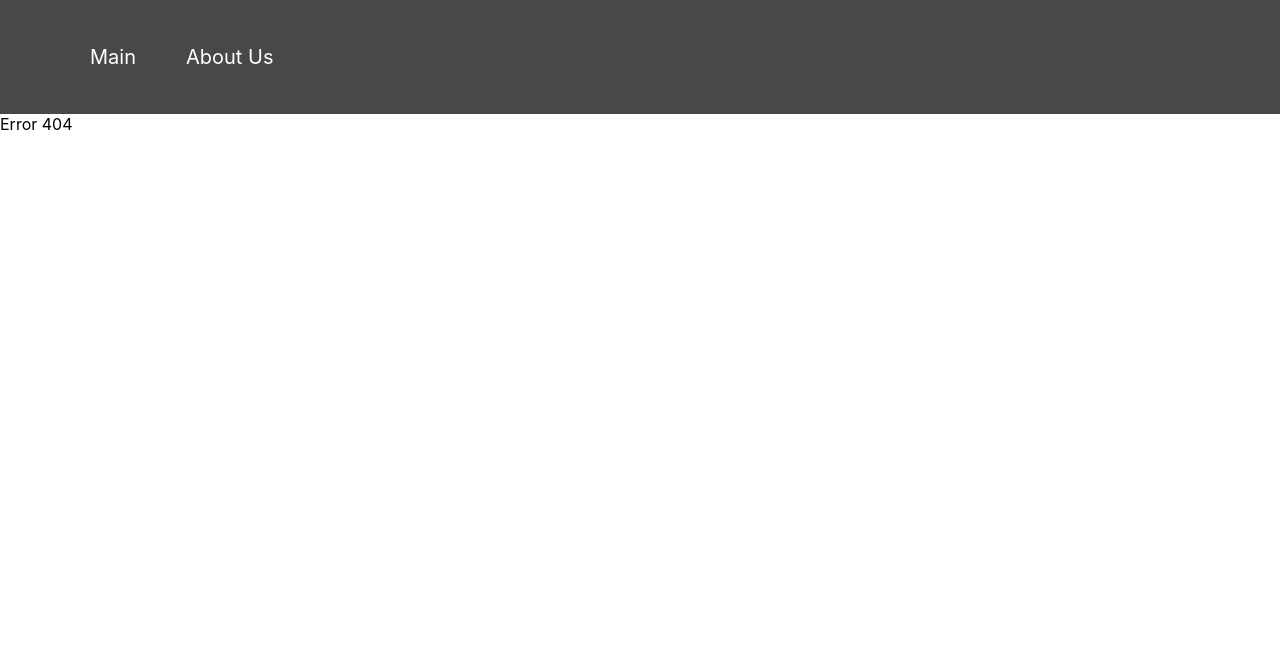
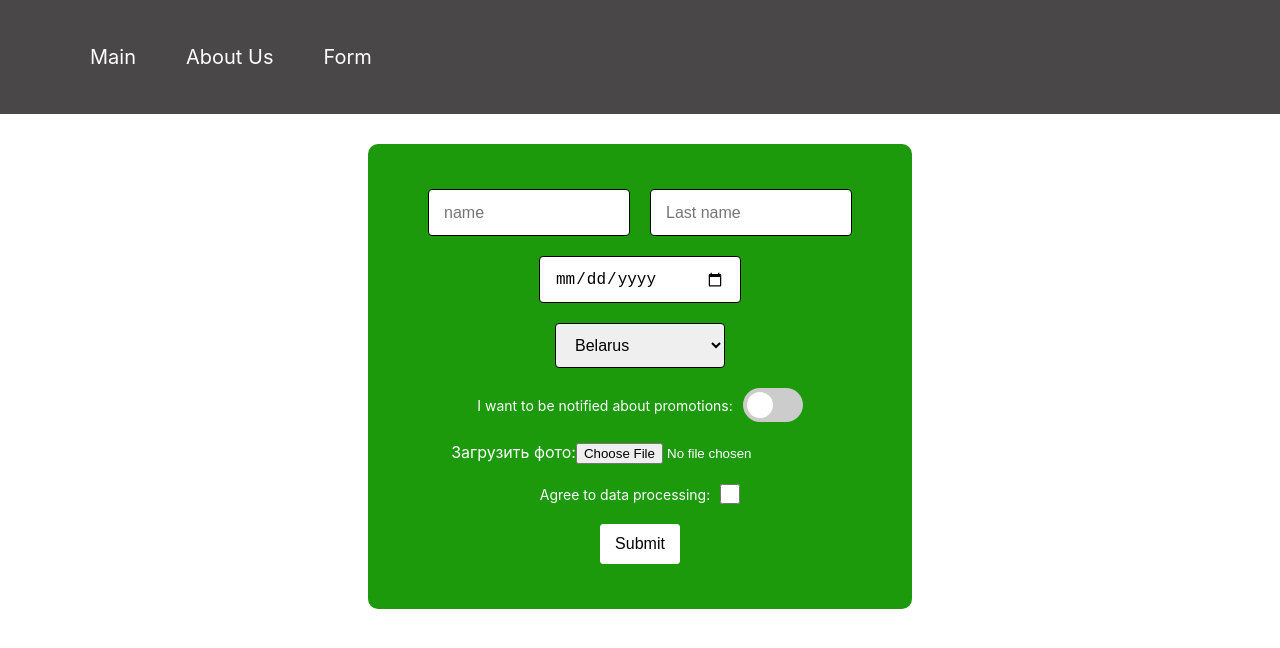
Before and after one commit to GenaVinokurov/My-projects, a React (Create React App) app: page /form in a window 1280 px wide. Before the commit this address had no page. Shown: the top 648 px of the page. Built offline with nearby package versions, Linux system fonts and the light colour scheme.

Commit message:
add: img downloder

```diff
--- a/src/App.tsx
+++ b/src/App.tsx
@@ -5,6 +5,7 @@ import { Routes, Route } from 'react-router-dom';
 import Main from './pages/Main/Main';
 import AboutUs from './pages/AboutUs/AboutUs';
 import Error from './pages/Error/Error';
+import FormPage from './pages/FormPage/FormPage';
 
 function App() {
   return (
@@ -13,6 +14,7 @@ function App() {
         <Route path="/" element={<Layout />}>
           <Route index element={<Main />} />
           <Route path="about" element={<AboutUs />} />
+          <Route path="form" element={<FormPage />} />
           <Route path="*" element={<Error />} />
         </Route>
       </Routes>
--- /dev/null
+++ b/src/components/FormCard/FormCard.module.css
@@ -0,0 +1,7 @@
+.container {
+  display: grid;
+  flex-direction: column;
+  grid-template-columns: 1fr;
+  padding: 20px 15px;
+  border-radius: 5px;
+}
--- /dev/null
+++ b/src/components/FormCard/FormCard.tsx
@@ -0,0 +1,21 @@
+import React, { Component } from 'react';
+import css from './FormCard.module.css';
+import { FormCardType } from '../../Types';
+
+class FormCard extends Component<Partial<FormCardType>> {
+  constructor(props: Partial<FormCardType>) {
+    super(props);
+  }
+  render() {
+    return (
+      <div className={css.container}>
+        <p className={css.text}>{this.props.name}</p>
+        <p className={css.text}>{this.props.lastName}</p>
+        <p className={css.text}>{this.props.date}</p>
+        <p className={css.text}>{this.props.countries}</p>
+      </div>
+    );
+  }
+}
+
+export default FormCard;
--- /dev/null
+++ b/src/components/Input/Input.module.css
@@ -0,0 +1,9 @@
+.input {
+  width: 170px;
+  height: 45px;
+  font-size: 16px;
+  border-radius: 4px;
+  border: 1px solid #000;
+  padding: 0 15px;
+  margin-bottom: 20px;
+}
--- /dev/null
+++ b/src/components/Input/Input.tsx
@@ -0,0 +1,23 @@
+import css from './Input.module.css';
+import React, { Component } from 'react';
+import { InputType } from '../../Types';
+
+class Input extends Component<InputType, string> {
+  constructor(props: InputType) {
+    super(props);
+  }
+  render() {
+    return (
+      <input
+        type={this.props.type}
+        className={css.input}
+        placeholder={this.props.placeholder}
+        value={this.props.value}
+        id={this.props.id}
+        ref={this.props.ref}
+      />
+    );
+  }
+}
+
+export default Input;
--- a/src/components/Nav/Nav.tsx
+++ b/src/components/Nav/Nav.tsx
@@ -17,6 +17,11 @@ class Nav extends Component {
               About Us
             </Link>
           </li>
+          <li>
+            <Link to="/form" className={css.link}>
+              Form
+            </Link>
+          </li>
         </ul>
       </nav>
     );
--- a/src/components/Search/Search.tsx
+++ b/src/components/Search/Search.tsx
@@ -1,4 +1,5 @@
 import React, { Component } from 'react';
+import css from './Search.module.css';
 
 interface IState {
   inputValue: string;
@@ -26,10 +27,8 @@ export default class Search extends Component<Record<string, unknown>, IState> {
   }
   render() {
     return (
-      <div className="flex items-center pt-3 pb-6 gap-x-3">
-        <i className="fa-solid fa-magnifying-glass" />
+      <div className={css.container}>
         <input
-          className="w-full p-1 rounded-md pl-2"
           type="search"
           color="warning"
           value={this.state.inputValue}
--- /dev/null
+++ b/src/components/Switch/Switch.module.css
@@ -0,0 +1,45 @@
+.switch {
+  position: relative;
+  display: inline-block;
+  width: 60px;
+  height: 34px;
+  z-index: 10;
+}
+
+.input {
+  opacity: 0;
+  height: 0;
+  width: 0;
+}
+
+.slider {
+  position: absolute;
+  cursor: pointer;
+  top: 0;
+  left: 0;
+  right: 0;
+  bottom: 0;
+  background-color: #ccc;
+  transition: 0.3s;
+  border-radius: 17px;
+}
+
+.slider::before {
+  position: absolute;
+  content: "";
+  height: 26px;
+  width: 26px;
+  left: 4px;
+  bottom: 4px;
+  background-color: #fff;
+  transition: 0.3s;
+  border-radius: 50%;
+}
+
+.input:checked+.slider::before {
+  transform: translateX(26px);
+}
+
+.input:checked+.slider {
+  background-color: #2196f3
+}
--- /dev/null
+++ b/src/components/Switch/Switch.tsx
@@ -0,0 +1,15 @@
+import React, { Component } from 'react';
+import css from './Switch.module.css';
+
+class Switch extends Component {
+  render() {
+    return (
+      <label className={css.switch} htmlFor="switcher1">
+        <input type="checkbox" id="switcher1" className={css.input} />
+        <span className={css.slider} />
+      </label>
+    );
+  }
+}
+
+export default Switch;
--- /dev/null
+++ b/src/pages/FormPage/FormPage.module.css
@@ -0,0 +1,110 @@
+.container {
+  display: flex;
+  flex-direction: column;
+  justify-content: center;
+  align-items: center;
+  width: 100%;
+  margin: 30px auto;
+}
+
+.form {
+  display: flex;
+  flex-direction: column;
+  justify-content: space-between;
+  align-items: center;
+  padding: 45px 60px;
+  border-radius: 10px;
+  background-color: #1c9a0c;
+  margin-bottom: 40px;
+}
+
+.wrapper__input {
+  display: grid;
+  grid-template-columns: 1fr 1fr;
+  grid-gap: 20px;
+}
+
+.select {
+  width: 170px;
+  height: 45px;
+  font-size: 16px;
+  border-radius: 4px;
+  border: 1px solid #000;
+  padding: 0 15px;
+  margin-bottom: 20px;
+}
+
+.wrapper {
+  display: flex;
+  color: #fff;
+  justify-content: flex-start;
+  align-items: center;
+  margin-bottom: 20px;
+}
+
+.wrapper label {
+  margin-right: 10px;
+  font-size: 14px;
+}
+
+.wrapper input {
+  width: 20px;
+  height: 20px;
+  margin: 0;
+}
+
+.wrapper__switcher {
+  display: flex;
+  color: #fff;
+  justify-content: flex-start;
+  align-items: center;
+  margin-bottom: 20px;
+}
+
+.wrapper__switcher p {
+  margin: 0 10px 0 0;
+  font-size: 14px;
+}
+
+.btn__submit {
+  height: 40px;
+  width: 80px;
+  background-color: #ffffff;
+  cursor: pointer;
+  border: 1px solid #fff;
+  border-radius: 3px;
+  font-size: 16px;
+}
+
+.input {
+  width: 170px;
+  height: 45px;
+  font-size: 16px;
+  border-radius: 4px;
+  border: 1px solid #000;
+  padding: 0 15px;
+  margin-bottom: 20px;
+}
+
+.card__wrapper {
+  display: grid;
+  grid-template-columns: repeat(4, 1fr);
+  grid-gap: 25px;
+}
+
+.container__card {
+  border: 1px solid #000;
+  padding: 15px;
+  display: flex;
+  flex-direction: column;
+}
+
+.container__card img {
+  max-width: 200px;
+  height: 150px;
+}
+
+.img__label {
+  color: #fff;
+  margin-bottom: 20px;
+}
--- /dev/null
+++ b/src/pages/FormPage/FormPage.tsx
@@ -0,0 +1,116 @@
+import React, { Component, FormEvent } from 'react';
+import css from './FormPage.module.css';
+import Input from '../../components/Input/Input';
+import Switch from '../../components/Switch/Switch';
+import { FormCardType, FormState } from '../../Types';
+import FormCard from '../../components/FormCard/FormCard';
+
+class FormPage extends Component<unknown, FormState> {
+  name: React.RefObject<HTMLInputElement>;
+  lastName: React.RefObject<HTMLInputElement>;
+  date: React.RefObject<HTMLInputElement>;
+  countries: React.RefObject<HTMLSelectElement>;
+  img: React.RefObject<HTMLInputElement>;
+  constructor(props: Record<string, unknown>) {
+    super(props);
+    this.handleSubmit = this.handleSubmit.bind(this);
+    this.name = React.createRef();
+    this.lastName = React.createRef();
+    this.date = React.createRef();
+    this.countries = React.createRef();
+    this.img = React.createRef();
+    this.state = {
+      formData: [],
+    };
+  }
+  handleSubmit(event: FormEvent) {
+    event.preventDefault();
+    if (
+      this.name.current?.value &&
+      this.lastName.current?.value &&
+      this.date.current?.value &&
+      this.countries.current?.value &&
+      this.img.current?.files
+    ) {
+      this.addCard({
+        name: this.name.current.value,
+        lastName: this.lastName.current.value,
+        date: this.date.current.value,
+        countries: this.countries.current.value,
+        img: URL.createObjectURL(this.img.current.files[0]),
+      });
+    }
+    this.name.current!.value = '';
+    this.lastName.current!.value = '';
+    this.date.current!.value = '';
+    this.countries.current!.value = 'Belarus';
+    this.img.current!.value = '';
+  }
+  addCard = (newCard: FormCardType) => {
+    this.setState({
+      formData: this.state.formData.concat(newCard),
+    });
+  };
+  render() {
+    return (
+      <div className={css.container}>
+        <form action="" className={css.form} onSubmit={this.handleSubmit}>
+          <div className={css.wrapper__input}>
+            <input
+              type="text"
+              className={css.input}
+              placeholder="name"
+              id="name"
+              ref={this.name}
+              required
+            />
+            <input
+              type="text"
+              className={css.input}
+              placeholder="Last name"
+              id="lastName"
+              ref={this.lastName}
+              required
+            />
+          </div>
+          <input type="date" className={css.input} id="date" ref={this.date} />
+          <select name="countries" id="selectCountries" className={css.select} ref={this.countries}>
+            <option value="Belarus">Belarus</option>
+            <option value="Ukraine">Ukraine</option>
+            <option value="Poland">Poland</option>
+            <option value="USA">USA</option>
+            <option value="Great Britain">Great Britain</option>
+          </select>
+          <div className={css.wrapper__switcher}>
+            <p>I want to be notified about promotions:</p>
+            <Switch />
+          </div>
+          <label className={css.img__label}>
+            Загрузить фото:
+            <input type="file" name="img" ref={this.img} />
+          </label>
+          <div className={css.wrapper}>
+            <label htmlFor="checkbox">Agree to data processing:</label>
+            <Input type="checkbox" placeholder="Last name" id="checkbox" />
+          </div>
+          <input type="submit" className={css.btn__submit} placeholder="submit" />
+        </form>
+        <div className={css.card__wrapper}>
+          {this.state.formData.map((card, i) => (
+            <div key={card.date + i} className={css.container__card}>
+              {this.img.current?.files && <img src={card.img} alt="" />}
+              <FormCard
+                name={card.name}
+                lastName={card.lastName}
+                countries={card.countries}
+                date={card.date}
+              />
+            </div>
+          ))}
+        </div>
+      </div>
+    );
+  }
+}
+
+export default FormPage;
```
Also changed, not shown: src/Types.ts (+20 -0 lines).
